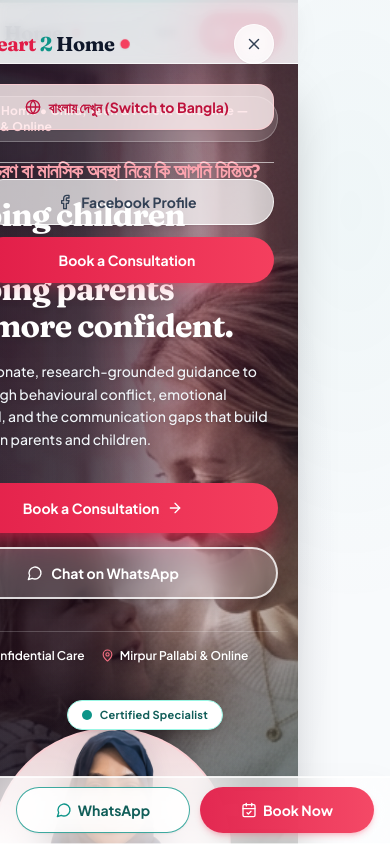
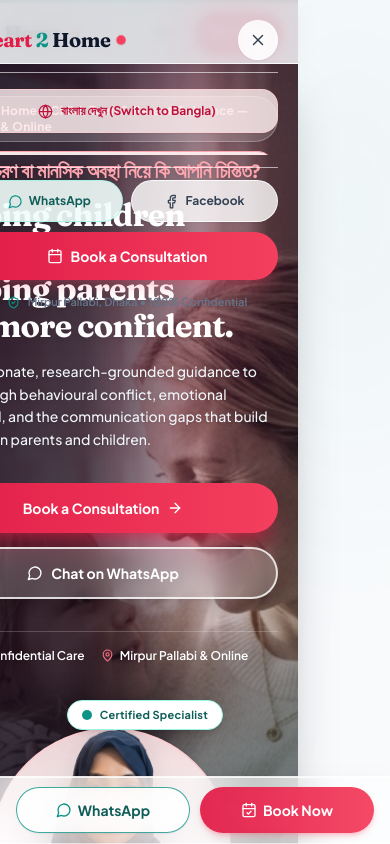
Before and after one commit to Shahriar-septic/Heart2home, a Next.js app: page / in a window 390 px wide. Both pictures are taken after a click on the button "Menu". Shown: the top 844 px of the page. Built offline with nearby package versions, Linux system fonts and the light colour scheme.

Commit message:
fix(nav): align logo to hard left, center navigation, push consultation CTA to hard right, and optimize mobile drawer

```diff
--- a/src/components/Header.tsx
+++ b/src/components/Header.tsx
@@ -54,8 +54,9 @@ export default function Header() {
         className="h-[2.5px] w-full bg-gradient-to-r from-rose-500 via-teal-400 via-indigo-500 to-rose-500 bg-[length:200%_100%] animate-shimmer-flow opacity-90"
       />
 
-      <div className="mx-auto flex max-w-6xl items-center justify-between gap-3 px-4 py-2.5 sm:px-6 sm:py-3">
-        {/* Heart2Home Brand with Animated Beating Indicator */}
+      <div className="w-full flex items-center justify-between lg:grid lg:grid-cols-[1fr_auto_1fr] px-4 sm:px-6 lg:px-8 xl:px-12 py-2.5 sm:py-3">
+        {/* 1. Hard Left Edge: Heart2Home Brand */}
+        <div className="flex items-center justify-start min-w-0">
           <Link href="/" className="group flex flex-col leading-tight shrink-0">
             <span className="flex items-center gap-1.5 font-display text-xl font-bold tracking-tight sm:text-2xl">
               <span className="text-rose-600 transition-colors group-hover:text-rose-700">Heart</span>
@@ -70,9 +71,10 @@ export default function Header() {
               {lang === "en" ? "Child & Family Guidance • Shammy Akhter" : "শিশু ও পারিবারিক কাউন্সেলিং • শামী আক্তার"}
             </span>
           </Link>
+        </div>
 
-        {/* Desktop Navigation */}
-        <nav className="hidden items-center gap-1 lg:flex" aria-label="Primary">
+        {/* 2. Middle: Desktop Navigation Links Centered Mathematically */}
+        <nav className="hidden items-center justify-center gap-1 xl:gap-1.5 lg:flex whitespace-nowrap" aria-label="Primary">
           {links.map((link) => {
             const isActive =
               link.href === "/"
@@ -86,7 +88,7 @@ export default function Header() {
                   onClick={() => setServicesOpen((v) => !v)}
                   aria-expanded={servicesOpen}
                   aria-haspopup="true"
-                  className={`flex items-center gap-1 rounded-full px-3.5 py-2 text-sm font-medium transition duration-200 ${
+                  className={`flex items-center gap-1 rounded-full px-2.5 xl:px-3.5 py-2 text-xs xl:text-sm font-medium transition duration-200 ${
                     isActive || servicesOpen
                       ? "bg-rose-50/90 text-rose-700 font-bold shadow-sm border border-rose-200/60"
                       : "text-slate-700 hover:bg-white/70 hover:text-rose-600"
@@ -102,7 +104,7 @@ export default function Header() {
                 </button>
 
                 {servicesOpen && (
-                  <div className="absolute left-0 top-full mt-2 w-72 overflow-hidden rounded-2xl border border-white/70 bg-white/80 p-2 shadow-2xl backdrop-blur-2xl backdrop-saturate-200 ring-1 ring-black/5 animate-fade-up">
+                  <div className="absolute left-1/2 -translate-x-1/2 top-full mt-2 w-72 overflow-hidden rounded-2xl border border-white/70 bg-white/80 p-2 shadow-2xl backdrop-blur-2xl backdrop-saturate-200 ring-1 ring-black/5 animate-fade-up">
                     <Link
                       href="/services"
                       className="flex items-center justify-between rounded-xl px-3.5 py-2.5 text-sm font-bold text-rose-600 transition hover:bg-rose-50/80"
@@ -130,7 +132,7 @@ export default function Header() {
               <Link
                 key={link.href}
                 href={link.href}
-                className={`rounded-full px-3.5 py-2 text-sm font-medium transition duration-200 ${
+                className={`rounded-full px-2.5 xl:px-3.5 py-2 text-xs xl:text-sm font-medium transition duration-200 ${
                   isActive
                     ? "bg-rose-50/90 text-rose-700 font-bold shadow-sm border border-rose-200/60"
                     : "text-slate-700 hover:bg-white/70 hover:text-rose-600"
@@ -142,14 +144,14 @@ export default function Header() {
           })}
         </nav>
 
-        {/* Right Actions */}
-        <div className="flex items-center gap-2 sm:gap-2.5 shrink-0">
+        {/* 3. Hard Right Edge: Action Buttons */}
+        <div className="flex items-center justify-end gap-2 sm:gap-2.5 shrink-0">
           <a
             href={content.site.facebook}
             target="_blank"
             rel="noopener noreferrer"
             aria-label="Heart2Home on Facebook"
-            className="hidden h-9 w-9 items-center justify-center rounded-full border border-white/70 bg-white/60 text-slate-700 shadow-sm backdrop-blur-md transition hover:bg-white hover:text-rose-600 sm:flex"
+            className="hidden h-9 w-9 items-center justify-center rounded-full border border-white/70 bg-white/60 text-slate-700 shadow-sm backdrop-blur-md transition hover:bg-white hover:text-rose-600 xl:flex"
           >
             <Facebook size={15} />
           </a>
@@ -157,7 +159,7 @@ export default function Header() {
           <button
             type="button"
             onClick={toggleLang}
-            className="flex min-h-[40px] items-center justify-center rounded-full border border-white/70 bg-white/60 px-3.5 py-1.5 text-xs font-bold tracking-wide text-slate-800 shadow-sm backdrop-blur-md transition active:scale-95 hover:bg-white hover:text-rose-600 sm:px-4 sm:text-sm shrink-0"
+            className="flex min-h-[38px] sm:min-h-[40px] items-center justify-center rounded-full border border-white/70 bg-white/60 px-3 py-1.5 text-xs font-bold tracking-wide text-slate-800 shadow-sm backdrop-blur-md transition active:scale-95 hover:bg-white hover:text-rose-600 sm:px-3.5 sm:text-sm shrink-0"
             aria-label="Toggle language"
           >
             {lang === "en" ? "বাংলা" : "English"}
@@ -166,7 +168,7 @@ export default function Header() {
           {/* Desktop Consultation Button with Cool Specular Light Sheen Animation */}
           <Link
             href="/contact"
-            className="group relative overflow-hidden hidden rounded-full bg-gradient-to-r from-rose-600 to-rose-500 px-5 py-2 text-sm font-bold text-white shadow-md transition hover:from-rose-700 hover:to-rose-600 active:scale-[0.98] md:inline-flex md:items-center md:gap-1.5"
+            className="group relative overflow-hidden hidden rounded-full bg-gradient-to-r from-rose-600 to-rose-500 px-4 xl:px-5 py-2 text-xs xl:text-sm font-bold text-white shadow-md transition hover:from-rose-700 hover:to-rose-600 active:scale-[0.98] lg:inline-flex lg:items-center lg:gap-1.5"
           >
             <span
               aria-hidden="true"
@@ -175,11 +177,11 @@ export default function Header() {
             <span>{t(nav.bookConsultation, lang)}</span>
           </Link>
 
-          {/* Apple iOS Glassy Mobile Menu Button */}
+          {/* Optimized Apple iOS Glass Hamburger Menu Button */}
           <button
             type="button"
             onClick={() => setDrawerOpen(true)}
-            className="flex h-10 items-center justify-center gap-1.5 rounded-full bg-gradient-to-r from-rose-600/95 to-rose-500/95 px-3 text-xs font-bold text-white shadow-md shadow-rose-500/25 border border-white/30 backdrop-blur-md transition active:scale-95 hover:from-rose-700 hover:to-rose-600 shrink-0 lg:hidden"
+            className="flex h-10 items-center justify-center gap-1.5 rounded-full bg-gradient-to-r from-rose-600 to-rose-500 px-3.5 text-xs font-bold text-white shadow-md shadow-rose-500/25 border border-white/30 backdrop-blur-md transition active:scale-95 hover:from-rose-700 hover:to-rose-600 shrink-0 lg:hidden"
             aria-label="Open navigation menu"
           >
             <Menu size={18} strokeWidth={2.4} />
--- a/src/components/MobileDrawer.tsx
+++ b/src/components/MobileDrawer.tsx
@@ -2,10 +2,11 @@
 
 import { useEffect, useRef } from "react";
 import Link from "next/link";
-import { X, Facebook, Globe, ChevronRight } from "lucide-react";
+import { usePathname } from "next/navigation";
+import { X, Facebook, Globe, ChevronRight, MessageCircle, Calendar, ShieldCheck } from "lucide-react";
 import { AnimatePresence, motion } from "framer-motion";
 import { useLanguage } from "@/context/LanguageContext";
-import { t } from "@/lib/utils";
+import { t, waLink } from "@/lib/utils";
 import content from "@/data/content.json";
 
 type NavLink = { href: string; label: string };
@@ -22,8 +23,16 @@ export default function MobileDrawer({
   servicesLinks: NavLink[];
 }) {
   const { lang, toggleLang } = useLanguage();
+  const pathname = usePathname();
   const panelRef = useRef<HTMLDivElement>(null);
   const triggerRef = useRef<Element | null>(null);
+
+  const whatsappHref = waLink(
+    content.site.whatsapp,
+    lang === "en"
+      ? "Hello Shammy, I'd like to know more about a consultation at Heart2Home."
+      : "হ্যালো শামী, আমি হার্ট টু হোম (Heart2Home) এর পরামর্শ সেশন সম্পর্কে জানতে চাই।"
+  );
 
   useEffect(() => {
     if (open) {
@@ -86,7 +95,7 @@ export default function MobileDrawer({
             initial={{ opacity: 0 }}
             animate={{ opacity: 1 }}
             exit={{ opacity: 0 }}
-            className="fixed inset-0 z-50 bg-slate-900/40 backdrop-blur-sm lg:hidden"
+            className="fixed inset-0 z-50 bg-slate-950/50 backdrop-blur-sm lg:hidden"
             onClick={onClose}
             aria-hidden="true"
           />
@@ -99,9 +108,10 @@ export default function MobileDrawer({
             aria-modal="true"
             aria-label="Site navigation"
             ref={panelRef}
-            className="fixed right-0 top-0 z-50 flex h-full w-[88%] max-w-sm flex-col ios-glass-drawer p-6 shadow-2xl lg:hidden"
+            className="fixed right-0 top-0 z-50 flex h-full w-[88%] max-w-sm flex-col ios-glass-drawer p-5 sm:p-6 shadow-2xl lg:hidden"
           >
-            <div className="mb-5 flex items-center justify-between">
+            {/* Drawer Header: Logo on left, Close button on right */}
+            <div className="mb-4 flex items-center justify-between border-b border-white/60 pb-3">
               <Link href="/" onClick={onClose} className="flex items-center gap-1 font-display text-xl font-bold tracking-tight">
                 <span className="text-rose-600">Heart</span>
                 <span className="text-teal-600">2</span>
@@ -115,82 +125,130 @@ export default function MobileDrawer({
                 type="button"
                 onClick={onClose}
                 aria-label="Close menu"
-                className="flex h-10 w-10 items-center justify-center rounded-full border border-white/80 bg-white/70 text-slate-700 shadow-sm backdrop-blur-md active:scale-95 active:bg-white"
+                className="flex h-10 w-10 items-center justify-center rounded-full border border-white/80 bg-white/80 text-slate-700 shadow-sm backdrop-blur-md active:scale-95 active:bg-white"
               >
                 <X size={18} />
               </button>
             </div>
 
+            {/* Language Switcher Pill */}
             <button
               type="button"
               onClick={toggleLang}
-              className="mb-4 flex min-h-[46px] items-center justify-center gap-2 rounded-2xl border border-rose-200/80 bg-rose-50/80 text-sm font-bold text-rose-700 shadow-sm backdrop-blur-md active:scale-[0.98]"
+              className="mb-3.5 flex min-h-[44px] items-center justify-center gap-2 rounded-2xl border border-rose-200/80 bg-rose-50/80 text-xs sm:text-sm font-bold text-rose-700 shadow-sm backdrop-blur-md transition active:scale-[0.98] hover:bg-rose-100"
             >
-              <Globe size={16} />
+              <Globe size={15} />
               <span>{lang === "en" ? "বাংলায় দেখুন (Switch to Bangla)" : "Switch to English"}</span>
             </button>
 
+            {/* Navigation Links List */}
             <nav
-              className="flex flex-1 flex-col gap-1.5 overflow-y-auto overscroll-contain pr-1"
+              className="flex flex-1 flex-col gap-1.5 overflow-y-auto overscroll-contain pr-1 py-1"
               aria-label="Mobile"
             >
-              {beforeServices.map((link) => (
+              {beforeServices.map((link) => {
+                const isActive = link.href === "/" ? pathname === "/" : pathname.startsWith(link.href);
+                return (
                   <Link
                     key={link.href}
                     href={link.href}
                     onClick={onClose}
-                  className="flex min-h-[46px] items-center rounded-2xl border border-white/60 bg-white/50 px-4 text-base font-bold text-slate-800 shadow-sm backdrop-blur-md transition active:bg-white/90 hover:bg-white/80 hover:text-rose-600"
+                    className={`flex min-h-[46px] items-center justify-between rounded-2xl px-4 text-sm sm:text-base font-bold transition active:scale-[0.99] ${
+                      isActive
+                        ? "border border-rose-300 bg-rose-50/95 text-rose-700 shadow-sm"
+                        : "border border-white/60 bg-white/50 text-slate-800 shadow-sm backdrop-blur-md hover:bg-white/80 hover:text-rose-600"
+                    }`}
                   >
-                  {link.label}
+                    <span>{link.label}</span>
+                    <ChevronRight size={15} className={isActive ? "text-rose-600" : "text-slate-400"} />
                   </Link>
-              ))}
+                );
+              })}
 
-              {servicesLinks.map((link) => (
+              {/* Sub-services links */}
+              <div className="my-1 space-y-1.5 pl-2">
+                {servicesLinks.map((link) => {
+                  const isActive = pathname === link.href;
+                  return (
                     <Link
                       key={link.href}
                       href={link.href}
                       onClick={onClose}
-                  className="ml-3 flex min-h-[42px] items-center gap-2 rounded-xl border-l-2 border-rose-400 bg-white/40 pl-3.5 pr-3 text-sm font-semibold text-slate-700 backdrop-blur-sm transition active:bg-white/80 hover:text-rose-600"
+                      className={`flex min-h-[40px] items-center gap-2 rounded-xl pl-3 pr-3 text-xs sm:text-sm font-semibold transition active:bg-white/90 ${
+                        isActive
+                          ? "border-l-3 border-rose-600 bg-rose-50/90 text-rose-700 font-bold shadow-sm"
+                          : "border-l-2 border-rose-400/70 bg-white/40 text-slate-700 backdrop-blur-sm hover:text-rose-600"
+                      }`}
                     >
-                  <ChevronRight size={14} className="shrink-0 text-rose-500" />
+                      <ChevronRight size={13} className="shrink-0 text-rose-500" />
                       <span>{link.label}</span>
                     </Link>
-              ))}
+                  );
+                })}
+              </div>
 
               {afterServices.length > 0 && (
-                <div className="my-1.5 h-px bg-white/50" />
+                <div className="my-1.5 h-px bg-white/60" />
               )}
 
-              {afterServices.map((link) => (
+              {afterServices.map((link) => {
+                const isActive = pathname === link.href || pathname.startsWith(link.href);
+                return (
                   <Link
                     key={link.href}
                     href={link.href}
                     onClick={onClose}
-                  className="flex min-h-[46px] items-center rounded-2xl border border-white/60 bg-white/50 px-4 text-base font-bold text-slate-800 shadow-sm backdrop-blur-md transition active:bg-white/90 hover:bg-white/80 hover:text-rose-600"
+                    className={`flex min-h-[46px] items-center justify-between rounded-2xl px-4 text-sm sm:text-base font-bold transition active:scale-[0.99] ${
+                      isActive
+                        ? "border border-rose-300 bg-rose-50/95 text-rose-700 shadow-sm"
+                        : "border border-white/60 bg-white/50 text-slate-800 shadow-sm backdrop-blur-md hover:bg-white/80 hover:text-rose-600"
+                    }`}
                   >
-                  {link.label}
+                    <span>{link.label}</span>
+                    <ChevronRight size={15} className={isActive ? "text-rose-600" : "text-slate-400"} />
                   </Link>
-              ))}
+                );
+              })}
             </nav>
 
-            <div className="mt-4 flex flex-col gap-3 border-t border-white/60 pt-4">
+            {/* Quick Action Footer in Drawer */}
+            <div className="mt-3 flex flex-col gap-2.5 border-t border-white/60 pt-3">
+              <div className="flex items-center gap-2">
+                <a
+                  href={whatsappHref}
+                  target="_blank"
+                  rel="noopener noreferrer"
+                  onClick={onClose}
+                  className="flex min-h-[42px] flex-1 items-center justify-center gap-1.5 rounded-full border border-teal-200/80 bg-teal-50/90 text-xs font-bold text-teal-800 shadow-sm backdrop-blur-md transition active:scale-95 hover:bg-teal-100"
+                >
+                  <MessageCircle size={15} className="text-teal-600" />
+                  <span>WhatsApp</span>
+                </a>
                 <a
                   href={content.site.facebook}
                   target="_blank"
                   rel="noopener noreferrer"
                   onClick={onClose}
-                className="flex min-h-[46px] items-center justify-center gap-2 rounded-full border border-white/80 bg-white/70 text-sm font-bold text-slate-700 shadow-sm backdrop-blur-md active:scale-[0.98] active:bg-white"
+                  className="flex min-h-[42px] flex-1 items-center justify-center gap-1.5 rounded-full border border-white/80 bg-white/80 text-xs font-bold text-slate-700 shadow-sm backdrop-blur-md transition active:scale-95 hover:bg-white hover:text-rose-600"
                 >
-                <Facebook size={16} />
-                <span>Facebook Profile</span>
+                  <Facebook size={15} />
+                  <span>Facebook</span>
                 </a>
+              </div>
+
               <Link
                 href="/contact"
                 onClick={onClose}
-                className="flex min-h-[46px] items-center justify-center rounded-full bg-gradient-to-r from-rose-600 to-rose-500 text-sm font-bold text-white shadow-lg shadow-rose-500/25 active:scale-[0.98]"
+                className="flex min-h-[48px] items-center justify-center gap-2 rounded-full bg-gradient-to-r from-rose-600 to-rose-500 text-sm font-bold text-white shadow-lg shadow-rose-500/25 transition active:scale-[0.98] hover:from-rose-700 hover:to-rose-600"
               >
-                {t(content.nav.bookConsultation, lang)}
+                <Calendar size={16} />
+                <span>{t(content.nav.bookConsultation, lang)}</span>
               </Link>
+
+              <div className="flex items-center justify-center gap-2 pt-1 text-[11px] font-semibold text-slate-500">
+                <ShieldCheck size={13} className="text-teal-600" />
+                <span>Mirpur Pallabi, Dhaka • 100% Confidential</span>
+              </div>
             </div>
           </motion.div>
         </>
```
Lines whose indentation alone changed are shown as unchanged.
